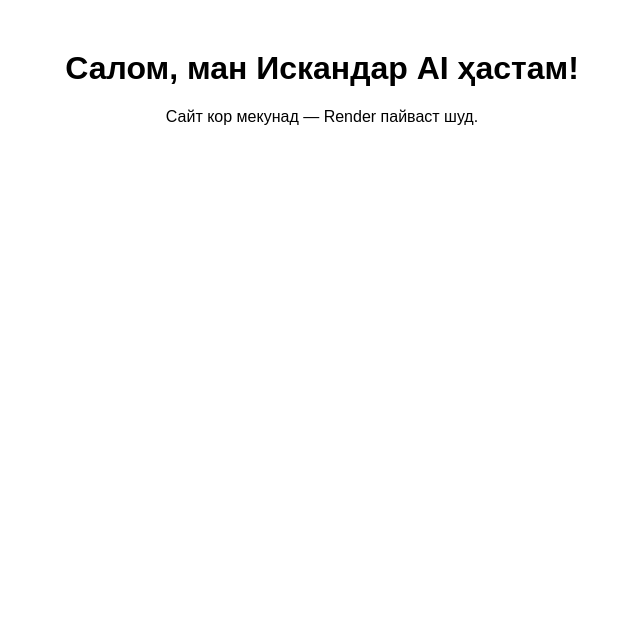
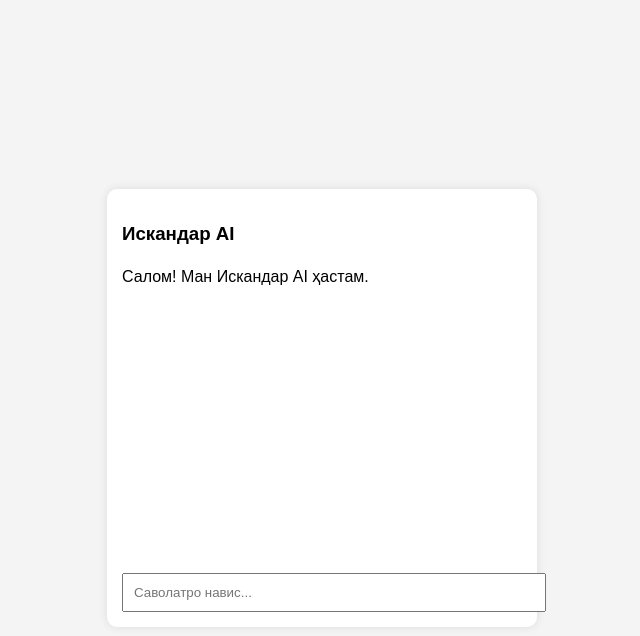
Before and after one commit to ismoiliskandari5-del/iskandar-ai, a website: page index.html in a window 1280 px wide. Shown: the whole page, without its empty margins (318-958 px from the left). Drawn offline with Linux system fonts and the light colour scheme.

Commit message:
Update index.html

```diff
--- a/index.html
+++ b/index.html
@@ -2,11 +2,63 @@
 <html lang="tg">
 <head>
   <meta charset="UTF-8">
-  <meta name="viewport" content="width=device-width, initial-scale=1.0">
-  <title>Iskandar AI</title>
+  <title>Искандар AI</title>
+  <style>
+    body {
+      font-family: Arial, sans-serif;
+      background: #f4f4f4;
+      display: flex;
+      justify-content: center;
+      align-items: center;
+      height: 100vh;
+    }
+    .chat {
+      width: 100%;
+      max-width: 400px;
+      background: #fff;
+      border-radius: 10px;
+      padding: 15px;
+      box-shadow: 0 0 10px rgba(0,0,0,0.1);
+    }
+    .messages {
+      height: 300px;
+      overflow-y: auto;
+      margin-bottom: 10px;
+    }
+    .msg {
+      margin: 5px 0;
+    }
+    .user { text-align: right; font-weight: bold; }
+    input {
+      width: 100%;
+      padding: 10px;
+    }
+  </style>
 </head>
-<body style="font-family:sans-serif; text-align:center; margin-top:50px;">
-  <h1>Салом, ман Искандар AI ҳастам!</h1>
-  <p>Сайт кор мекунад — Render пайваст шуд.</p>
+<body>
+
+<div class="chat">
+  <h3>Искандар AI</h3>
+  <div class="messages" id="messages">
+    <div class="msg">Салом! Ман Искандар AI ҳастам.</div>
+  </div>
+  <input id="input" placeholder="Саволатро навис..." />
+</div>
+
+<script>
+  const input = document.getElementById('input');
+  const messages = document.getElementById('messages');
+
+  input.addEventListener('keypress', e => {
+    if (e.key === 'Enter' && input.value.trim()) {
+      const userMsg = input.value;
+      messages.innerHTML += `<div class="msg user">${userMsg}</div>`;
+      messages.innerHTML += `<div class="msg">Ман ҷавоб медиҳам…</div>`;
+      input.value = '';
+      messages.scrollTop = messages.scrollHeight;
+    }
+  });
+</script>
+
 </body>
 </html>
```
